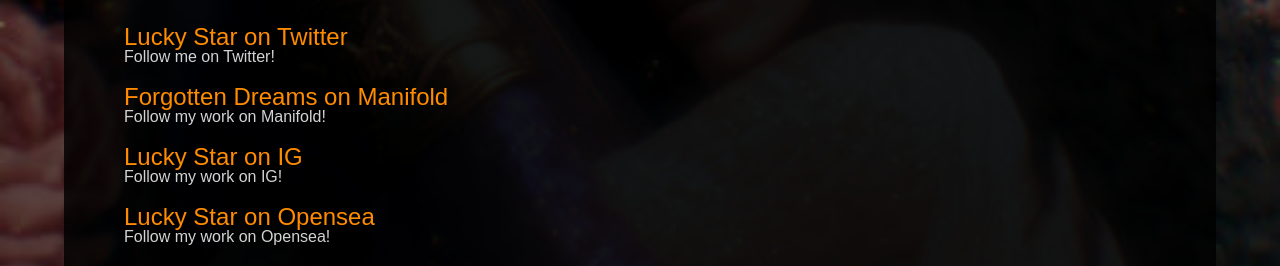
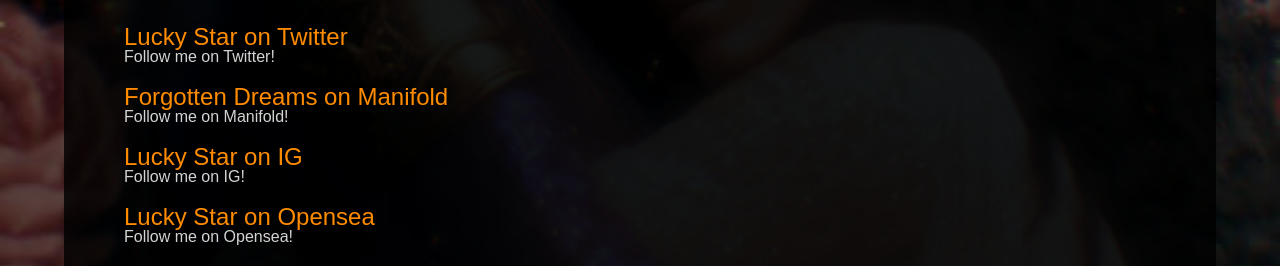
Before and after one commit to LuckySt-ar/luckyst-ar.github.io, a Jekyll site: the page built from links.markdown, in a window 1280 px wide. Shown: the part 610-876 px from the top of the page. Built offline with Jekyll 4.4.1, drawn with Linux system fonts in a browser that asks for light colours; some of the changed text lies outside the part shown.

Commit message:
verbiage update

```diff
--- a/_data/links.yml
+++ b/_data/links.yml
@@ -6,21 +6,21 @@
   url: http://twitter.com/LuckyS_tar
 
 - name: Forgotten Dreams on Manifold
-  description: Follow my work on Manifold!
+  description: Follow me on Manifold!
   url: https://www.curate.page/t/fdls
 
 - name: Lucky Star on IG
-  description: Follow my work on IG!
+  description: Follow me on IG!
   url: https://instagram.com/luckyst_ar?igshid=YmMyMTA2M2Y=
 
 - name: Lucky Star on Opensea
-  description: Follow my work on Opensea!
+  description: Follow me on Opensea!
   url: https://opensea.io/LuckyS_tar/created
 
 - name: Lucky Star on Artzone.Ai
-  description: Follow my work on Artzone.Ai!
+  description: Follow me on Artzone.Ai!
   url: https://www.artzone.ai/u/luckys_tar
 
 - name: Lucky Star on OnCyber
-  description: Follow my work on Opensea!
+  description: Follow me on OnCyber!
   url: https://oncyber.io/fdls1
```
